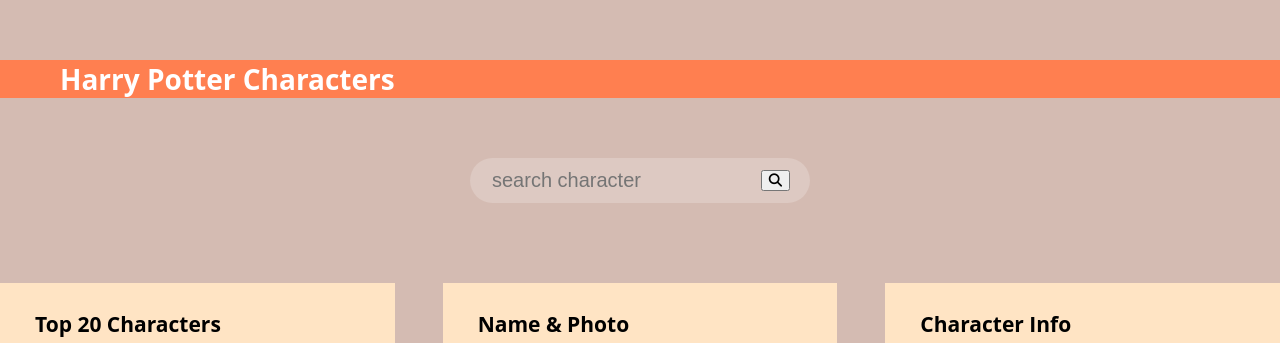
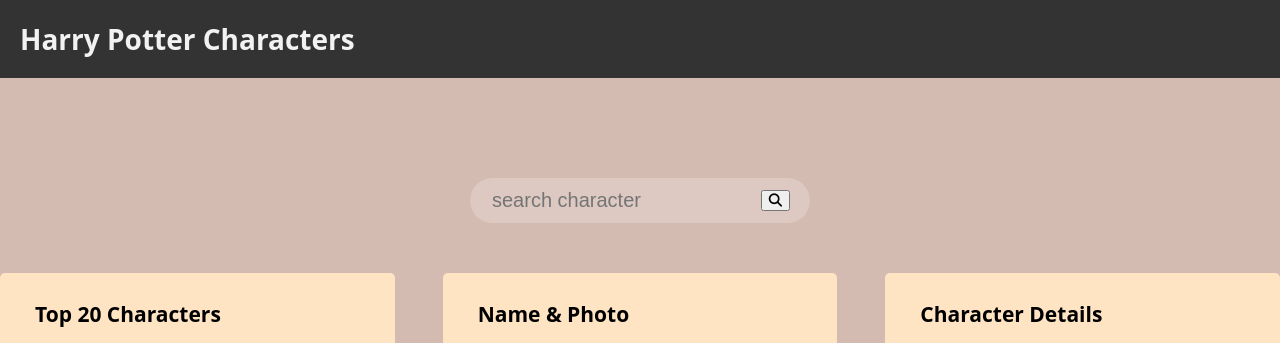
Before and after one commit to wanjirumuigai/harrypotter, a plain HTML site: page index.html in a window 1280 px wide. Shown: the top 343 px of the page. Drawn offline with Linux system fonts and the light colour scheme; no server answers.

Commit message:
added a sticky nav bar

```diff
--- a/index.html
+++ b/index.html
@@ -11,13 +11,12 @@
     <title>Harry Potter</title>
 </head>
 <body>
-    <div class="container-nav">
-        <div class="heading">
+
+    <div id="navbar">
     <h1>Harry Potter Characters</h1>
-    </div>
 
 </div>
-    <div class="search">
+<div class="search" id="search">
     <form class="search-bar">
         <input type="text" placeholder="search character" name="q">
     <button type="submit"><i class="fa-solid fa-magnifying-glass"></i></button>
@@ -49,7 +48,7 @@
            </div>
            <div class="box">
            <div class="card">
-               <h2>Character Info</h2><br>
+               <h2>Character Details</h2><br>
                <div class="par">
                 <p id="name">Name</p>
                 <p id="house">House</p>
--- a/script.js
+++ b/script.js
@@ -1,4 +1,6 @@
 
+let nav = document.querySelector('#navbar')
+//fetch data from the api
 fetch('https://hp-api.onrender.com/api/characters')
 .then(res => res.json())
 .then(data => {
@@ -8,7 +10,7 @@
 
 })
 .catch(error => console.log('Error: ', error.message))
-
+// function to display the first charater on page load
 function displayFirstItem(characterObj) {
 document.getElementById('image').src = characterObj.image
 document.getElementById('character-name').innerHTML = ` ${characterObj.name}`
@@ -21,7 +23,7 @@
 
 let house = characterObj.house
 let body = document.querySelector('body')
-let nav = document.querySelector('.container-nav')
+
 if (house === 'Gryffindor') {
     body.style.backgroundColor = '#740001'
     nav.style.backgroundColor = '#D3A625'
@@ -51,8 +53,10 @@
 checkLikes()
 
 }
+// list the top 20 characters
+function renderCharacters(characters) {
 
-function renderCharacters(characters) {
+
     let list = document.getElementById('list')
 
     for(let i=0; i<20;i++) {
@@ -62,8 +66,6 @@
     li.innerHTML = characters[i].name
     list.appendChild(li)
     li.addEventListener('click',() => {
-        //console.log(characters[i])
-
 
         displayFirstItem(characters[i])
 
@@ -75,15 +77,17 @@
 
 
 function checkLikes() {
-    if(!(countArray.length==0)) {
+    if(!(countArray.length===0)) {
         countArray = []
 
         document.querySelector('#likes-count').textContent = `${countArray.length} likes`
         document.querySelector('#likes').classList.remove('activated-heart')
 
-} else if(countArray.length == 0) {
+} else if(countArray.length === 0) {
     count=[]
     document.querySelector('#likes-count').textContent = `${countArray.length} likes`
+
+
 showLikes()
 } }
 function showLikes() {
@@ -98,12 +102,15 @@
 
     document.querySelector('#likes').classList.add('activated-heart')
 
+    document.querySelector('#likes-count').textContent = `${countArray.length} likes`
 
-document.querySelector('#likes-count').textContent = `${countArray.length} likes`
-
+console.log(countArray)
 
 })
+
 }
+
+// add comments
 
 let form = document.querySelector('#comments-form')
 let comment = document.querySelector('#comments-area')
@@ -144,37 +151,13 @@
 
    })
 
-// function getNames(namesObj) {
-//     let search = document.querySelector('.search-bar input')
-//     let namesArray=[]
-//     namesObj.forEach(element => {
-//             namesArray.push(element.name)
-//     });
+let sticky = nav.offsetTop
+window.onscroll = function() {
+    if(window.pageYOffset >= sticky) {
 
-// search.addEventListener('keyup', () => {
+        nav.classList.add('sticky')
+    } else {
+        nav.classList.remove('sticky')
 
-//    let matchingArrray=[]
-//     const term = search.value.trim()
-//     namesArray.filter((charName) => {
-
-//         if(charName.includes(term)) {
-//             matchingArrray.push(charName)
-//         }
-//     })
-//     createFoundChar(matchingArrray)
-// })
-
-// }
-// document.getElementById('search-results').innerHTML = ''
-// function createFoundChar(foundArray) {
-//     let li = document.createElement('li')
-//     for(let i=0; i<foundArray.length; i++) {
-//         li.textContent = foundArray[i]
-//         let ul = document.getElementById('search-results')
-//    ul.appendChild(li)
-// //    li.addEventListener('click', () => {
-// //     displayFirstItem(foundArray)
-// //    })
-//     }
-
-// }
+    }
+}
--- a/style.css
+++ b/style.css
@@ -7,21 +7,23 @@
     color: white;
     background-color: rgb(212, 187, 178);
   }
-.container-nav {
+ #navbar {
+    overflow: hidden;
+    background-color: #333;
 
-    background-color: coral;
+  }
 
-   }
+  #navbar h1 {
+    float: left;
+    color: #f2f2f2;
+   margin: 20px;
 
-.container-nav h1 {
-  margin: 60px;
 }
 .character-container {
     display: flex;
     flex: 1;
     flex-direction: row;
     justify-content: center;
-
     gap: 3rem;
     height: auto;
     color: black;
@@ -32,7 +34,7 @@
     height: 510px;
     width: 400px;
     background-color: bisque;
-    margin-top: 30px;
+    border-radius: 5px;
 
 
   }
@@ -91,6 +93,9 @@
     display: flex;
     align-items: center;
     justify-content: center;
+    margin-top: 100px;
+
+
   }
   .search-bar {
     width: 100%;
@@ -120,3 +125,12 @@
 .filtered {
   display: none !important;
 }
+.heading {
+overflow: hidden;
+}
+.sticky {
+  position: fixed;
+  top: 0;
+  width: 100%;
+
+}
```
Lines whose indentation alone changed are shown as unchanged.
